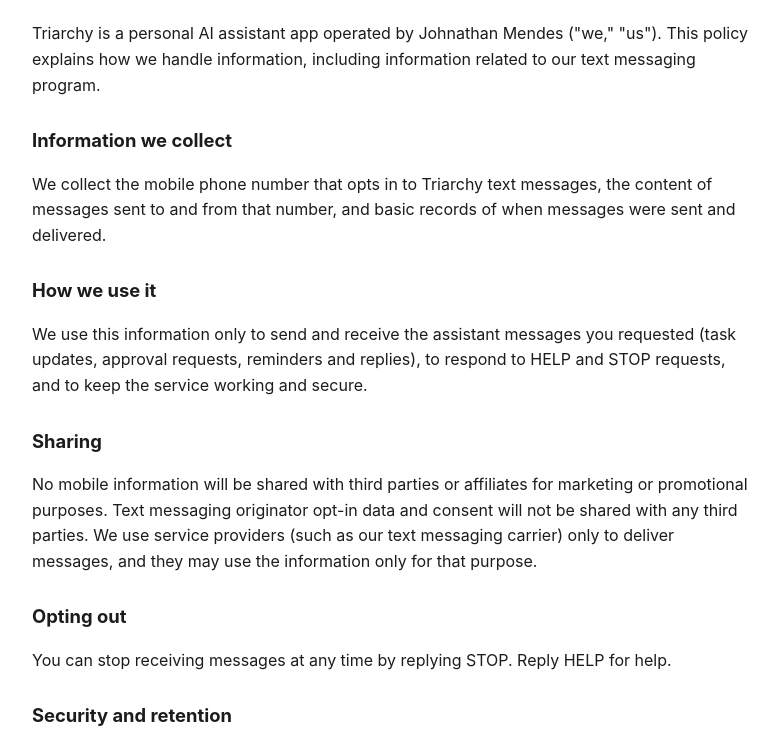
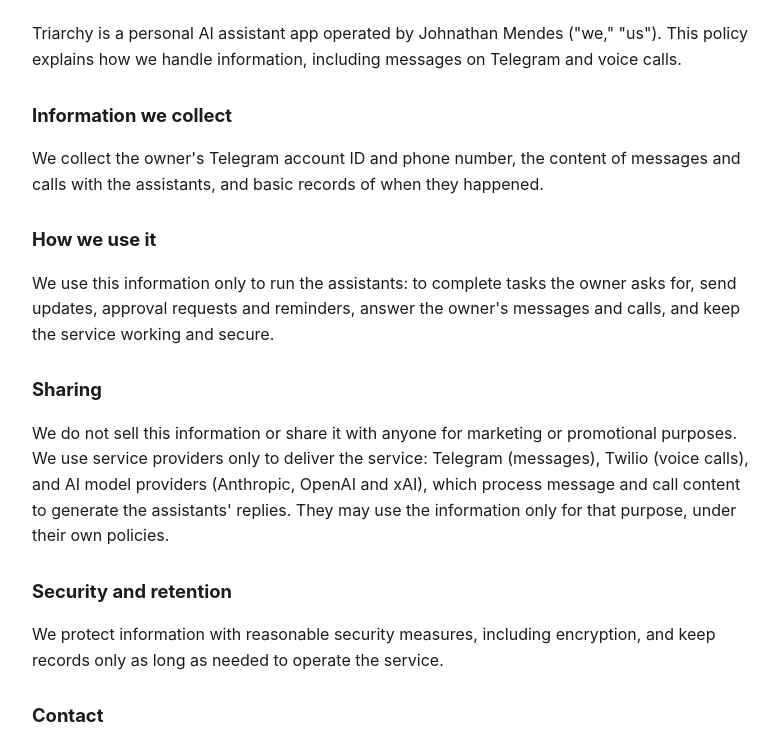
Before and after one commit to kodacode21/triarchy-site, a plain HTML site: page privacy/index.html in a window 1280 px wide. Shown: the part 189-933 px from the top of the page, without its empty margins (248-1027 px from the left). Drawn offline with Linux system fonts and the light colour scheme.

Commit message:
Update index.html

```diff
--- a/privacy/index.html
+++ b/privacy/index.html
@@ -1,11 +1,10 @@
 <!doctype html><html lang="en"><head><meta charset="utf-8"><meta name="viewport" content="width=device-width,initial-scale=1"><title>Privacy Policy · Triarchy</title><link rel="stylesheet" href="/style.css"></head><body>
 <nav><a href="/">Triarchy</a><a href="/terms/">Messaging Terms</a></nav>
 <h1>Triarchy Privacy Policy</h1><p class="meta">Last updated: November 13, 2026</p>
-<p>Triarchy is a personal AI assistant app operated by Johnathan Mendes ("we," "us"). This policy explains how we handle information, including information related to our text messaging program.</p>
-<h2>Information we collect</h2><p>We collect the mobile phone number that opts in to Triarchy text messages, the content of messages sent to and from that number, and basic records of when messages were sent and delivered.</p>
-<h2>How we use it</h2><p>We use this information only to send and receive the assistant messages you requested (task updates, approval requests, reminders and replies), to respond to HELP and STOP requests, and to keep the service working and secure.</p>
-<h2>Sharing</h2><p>No mobile information will be shared with third parties or affiliates for marketing or promotional purposes. Text messaging originator opt-in data and consent will not be shared with any third parties. We use service providers (such as our text messaging carrier) only to deliver messages, and they may use the information only for that purpose.</p>
-<h2>Opting out</h2><p>You can stop receiving messages at any time by replying STOP. Reply HELP for help.</p>
-<h2>Security and retention</h2><p>We protect information with reasonable security measures and keep message records only as long as needed to operate the service.</p>
+<p>Triarchy is a personal AI assistant app operated by Johnathan Mendes ("we," "us"). This policy explains how we handle information, including messages on Telegram and voice calls.</p>
+<h2>Information we collect</h2><p>We collect the owner's Telegram account ID and phone number, the content of messages and calls with the assistants, and basic records of when they happened.</p>
+<h2>How we use it</h2><p>We use this information only to run the assistants: to complete tasks the owner asks for, send updates, approval requests and reminders, answer the owner's messages and calls, and keep the service working and secure.</p>
+<h2>Sharing</h2><p>We do not sell this information or share it with anyone for marketing or promotional purposes. We use service providers only to deliver the service: Telegram (messages), Twilio (voice calls), and AI model providers (Anthropic, OpenAI and xAI), which process message and call content to generate the assistants' replies. They may use the information only for that purpose, under their own policies.</p>
+<h2>Security and retention</h2><p>We protect information with reasonable security measures, including encryption, and keep records only as long as needed to operate the service.</p>
 <h2>Contact</h2><p>Questions: <a href="mailto:support@gettriarchy.com">support@gettriarchy.com</a></p>
 </body></html>
```
